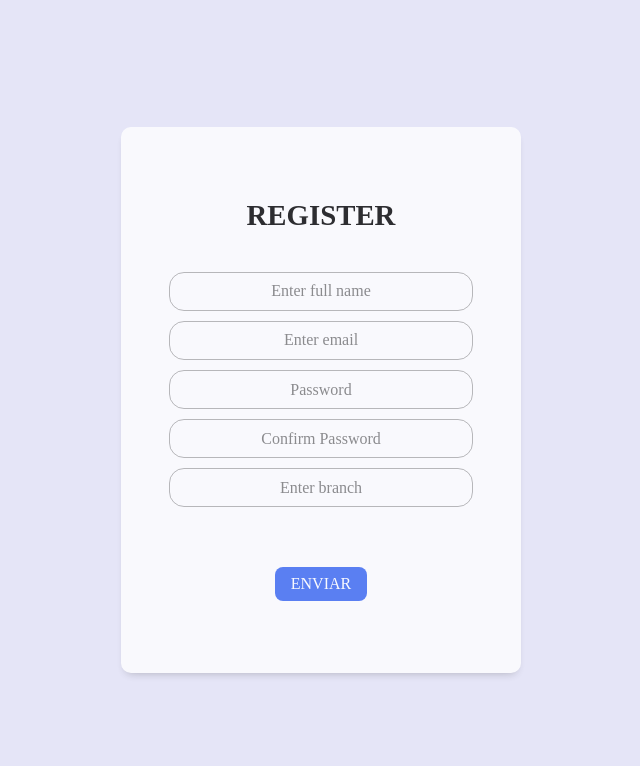
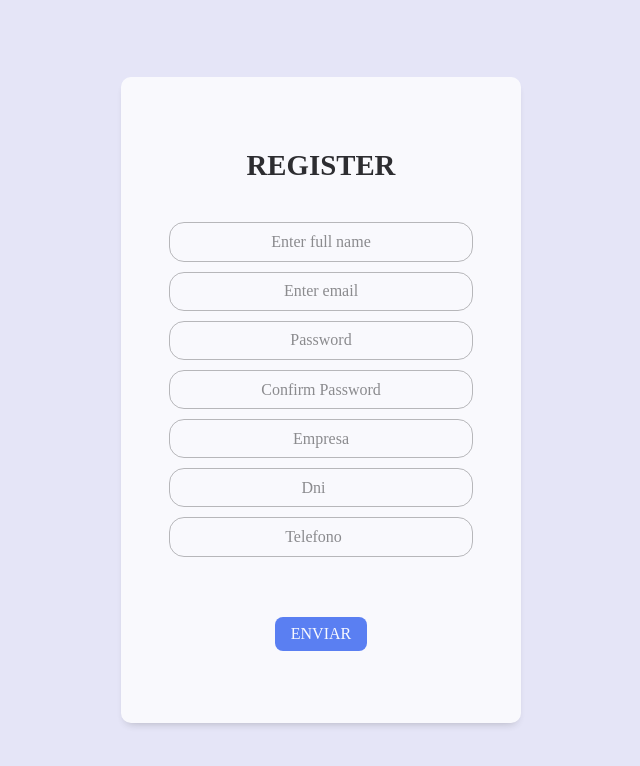
Before and after one commit to alexis120595/taxibarber-y-sindicato, a Flask app: page /register in a window 1280 px wide. Shown: the top 766 px of the page, without its empty margins (319-959 px from the left). Run offline with Flask 3, Linux system fonts and the light colour scheme; parts of the project's set-up code (start-up, migrations or seed data) failed here and were passed over; some libraries are stand-ins or nearby versions.

Commit message:
modificaciones en el registro

```diff
--- a/app.py
+++ b/app.py
@@ -64,17 +64,22 @@ def login():
         # Si el método es GET, simplemente renderizamos el formulario de inicio de sesión.
         return render_template('index.html')
 
-#esta ruta crea al usuario unavez completada la informacion que se pide en el formulario
+#esta ruta crea al usuario una vez completada la informacion que se pide en el formulario
 @app.route('/register-user', methods=['POST'])
 def register_user():
+
     try:
+        print(request.form)
         error = None
         if request.method == 'POST':
             name = request.form['txtFullName']
             email = request.form['txtEmail']
             password = request.form['txtPassword']
             confirm_password = request.form['txtConfirmPassword']
-            branch = request.form['txtBranch']
+            empresa = request.form['txtEmpresa']
+            dni = request.form['txtDni']
+            celular = request.form['txtCelular']
+
 
             normalized_name = unicodedata.normalize('NFKD', name).encode('ASCII', 'ignore').decode('utf-8')
 
@@ -82,13 +87,17 @@ def register_user():
                  error = "Error: Name is required"
             elif not re.match("^[A-Za-z ]*$", normalized_name):
                 error = "Error: Name can only contain letters"
-            elif not branch:
-                    error = "Error: Branch is required"
+            elif not empresa:
+                    error = "Error: empresa is required"
             elif password != confirm_password:
              error = "Error: Passwords do not match"
+            elif not dni.isdigit() or len(dni) < 7:
+                error = "Error: DNI must be a number and at least 7 digits long"
+            elif not celular.isdigit() or len(celular) < 9:
+                error = "Error: Celular must be a number and at least 9 digits long"
             if error is None:
                 cur = mysql.connection.cursor(MySQLdb.cursors.DictCursor)
-                cur.execute('INSERT INTO users (name, email, password, branch) VALUES (%s, %s, %s, %s)', (name, email, password, branch))
+                cur.execute('INSERT INTO users (name, email, password, empresa, dni, celular) VALUES (%s, %s, %s, %s, %s, %s)', (name, email, password, empresa, dni, celular))
                 mysql.connection.commit()
                 return render_template('index.html')
         return render_template('register.html', error=error)
--- a/template/register.html
+++ b/template/register.html
@@ -35,9 +35,21 @@
     </div>
 
     <div class="form__group">
-        <label class="form__label" for="exampleInputBranch"></label>
-        <input type="text" class="form__input" id="exampleInputBranch" placeholder="Enter branch" name="txtBranch" required>
+        <label class="form__label" for="exampleInputEmpresa"></label>
+        <input type="text" class="form__input" id="exampleInputEmpresa" placeholder="Empresa" name="txtEmpresa" required>
     </div>
+
+    <div class="form__group">
+        <label class="form__label" for="exampleInputDni"></label>
+        <input type="number" class="form__input" id="exampleInputDni" placeholder="Dni" name="txtDni" required>
+    </div>
+
+    <div class="form__group">
+        <label class="form__label" for="exampleInputCelular"></label>
+        <input type="number" class="form__input" id="exampleInputCelular" placeholder="Telefono" name="txtCelular" required>
+    </div>
+
+
     <button type="submit" class="form__button">ENVIAR</button>
     </div>
 
```
Also changed, not shown: static/qr/alexis villafane_38909057.png (added), static/qr/alexis villafane_48909020.png (added), static/qr/alexis villafane_546676745.png (added), static/qr/carlos pet_56909871.png (added).
